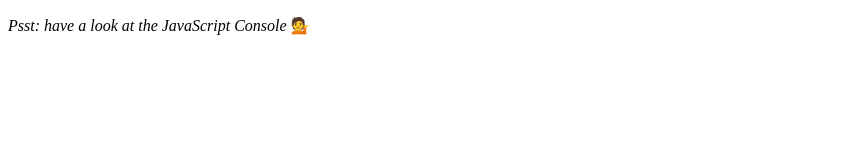
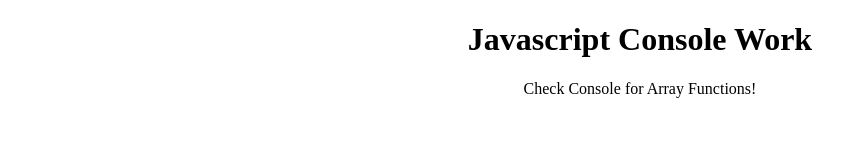
Before and after one commit to znylen88/Arrays-Practice, a plain HTML site: page index.html in a window 1280 px wide. Shown: the whole page, without its empty margins (0-867 px from the left). Drawn offline with Linux system fonts and the light colour scheme.

Commit message:
Update Name

```diff
--- a/index.html
+++ b/index.html
@@ -2,10 +2,11 @@
 <html lang="en">
 <head>
   <meta charset="UTF-8">
-  <title>Array Cardio 💪</title>
+  <title>Array Practice</title>
 </head>
-<body>
-  <p><em>Psst: have a look at the JavaScript Console</em> 💁</p>
+<body style="text-align: center;">
+  <h1>Javascript Console Work</h1>
+  <p>Check Console for Array Functions!</p>
   <script>
     // Get your shorts on - this is an array workout!
     // ## Array Cardio Day 1
```
